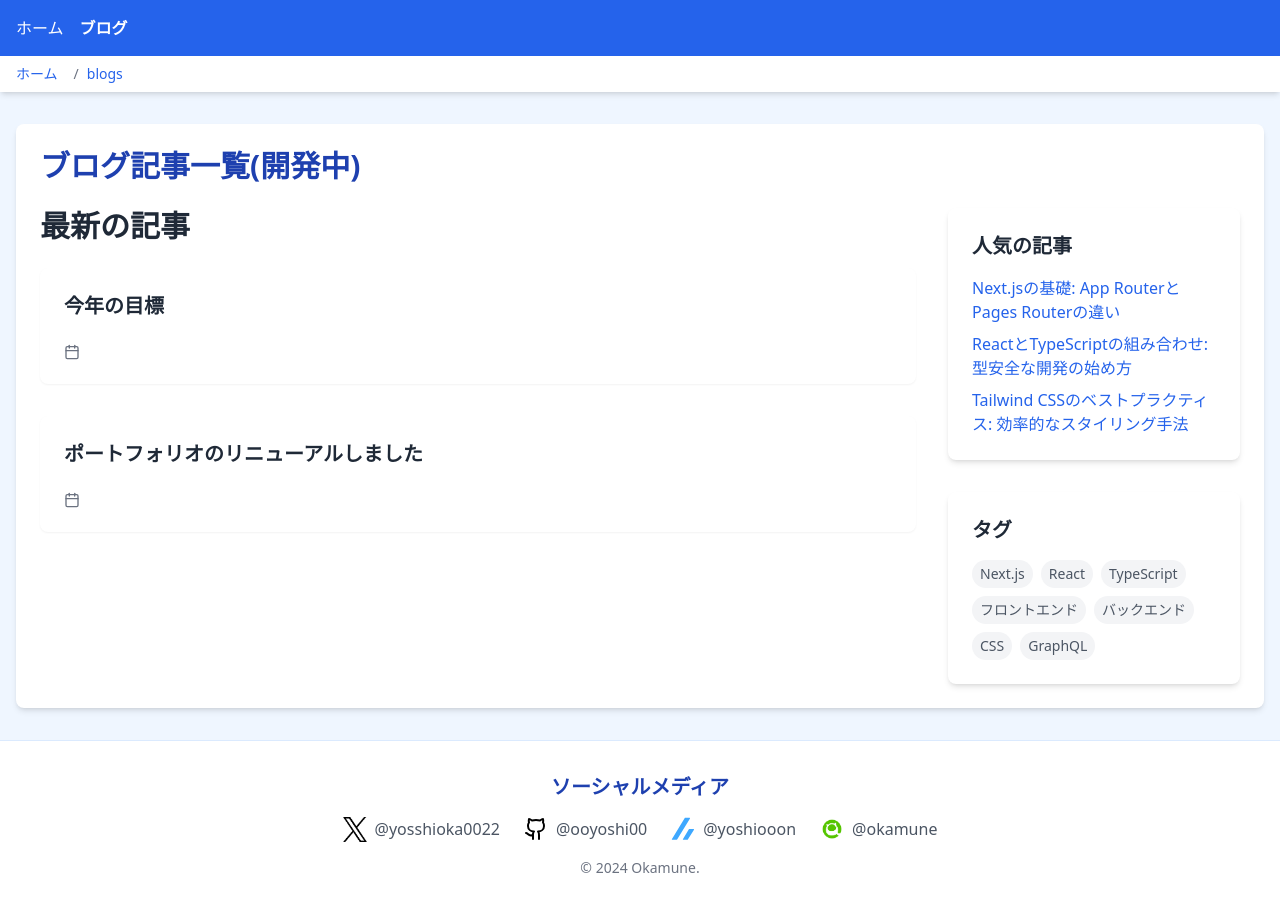
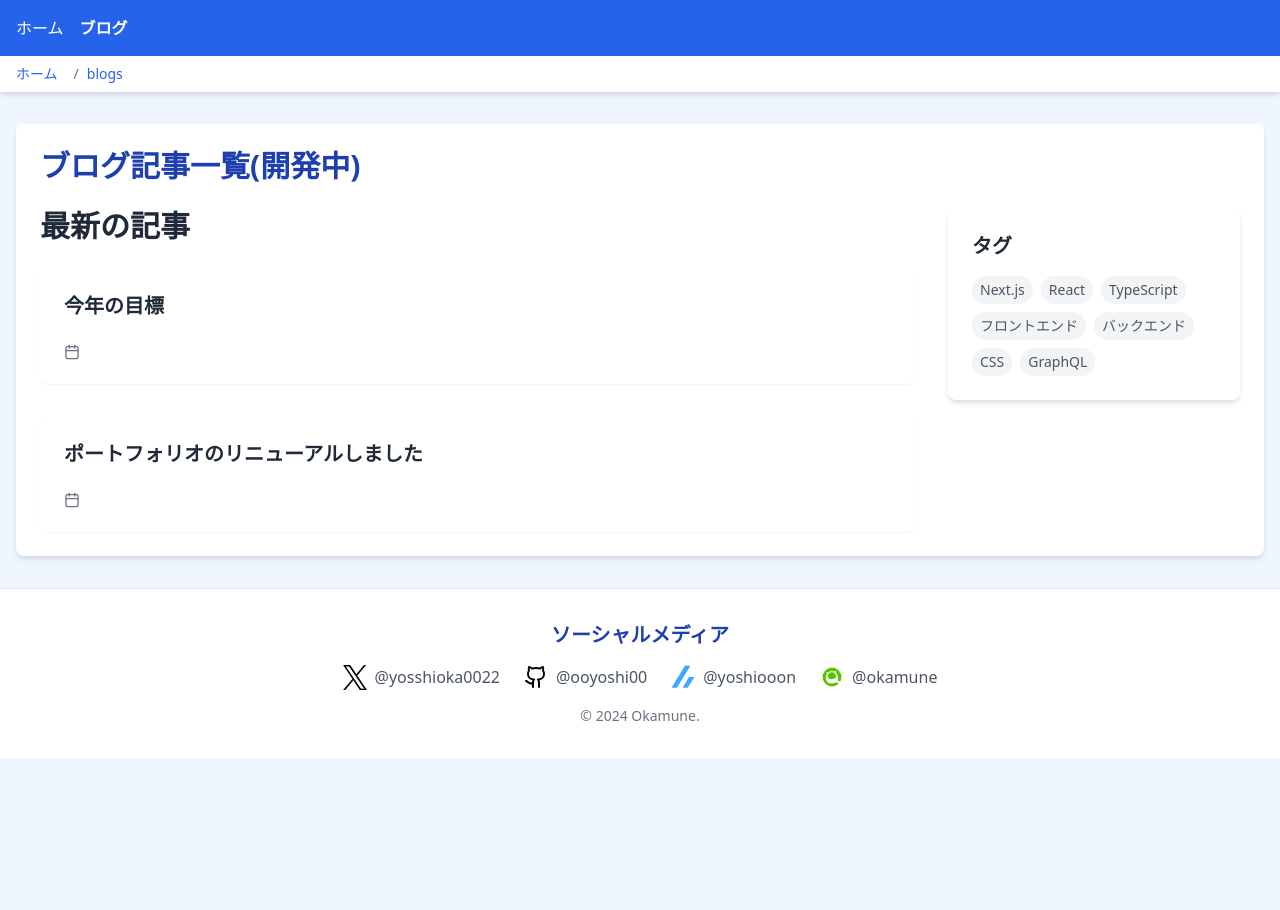
Before and after one commit to ooyoshi00/portfolio.github.io, a Next.js app: page /blogs in a window 1280 px wide. After the commit the page ends 800 px from the top, so only its background shows below. Built offline with nearby package versions, Linux system fonts and the light colour scheme.

Commit message:
サイドバーの一部をコメントアウト

```diff
--- a/app/_component/SideBar.tsx
+++ b/app/_component/SideBar.tsx
@@ -19,7 +19,7 @@
 const Sidebar = () => {
   return (
     <aside className="md:w-1/4 space-y-8">
-      <div className="bg-white rounded-lg shadow-md p-6">
+      {/* <div className="bg-white rounded-lg shadow-md p-6">
         <h2 className="text-xl font-semibold mb-4 text-gray-800">人気の記事</h2>
         <ul className="space-y-2">
           {popularPosts.map((post) => (
@@ -33,7 +33,7 @@
             </li>
           ))}
         </ul>
-      </div>
+      </div> */}
       <div className="bg-white rounded-lg shadow-md p-6">
         <h2 className="text-xl font-semibold mb-4 text-gray-800">タグ</h2>
         <div className="flex flex-wrap gap-2">
```
